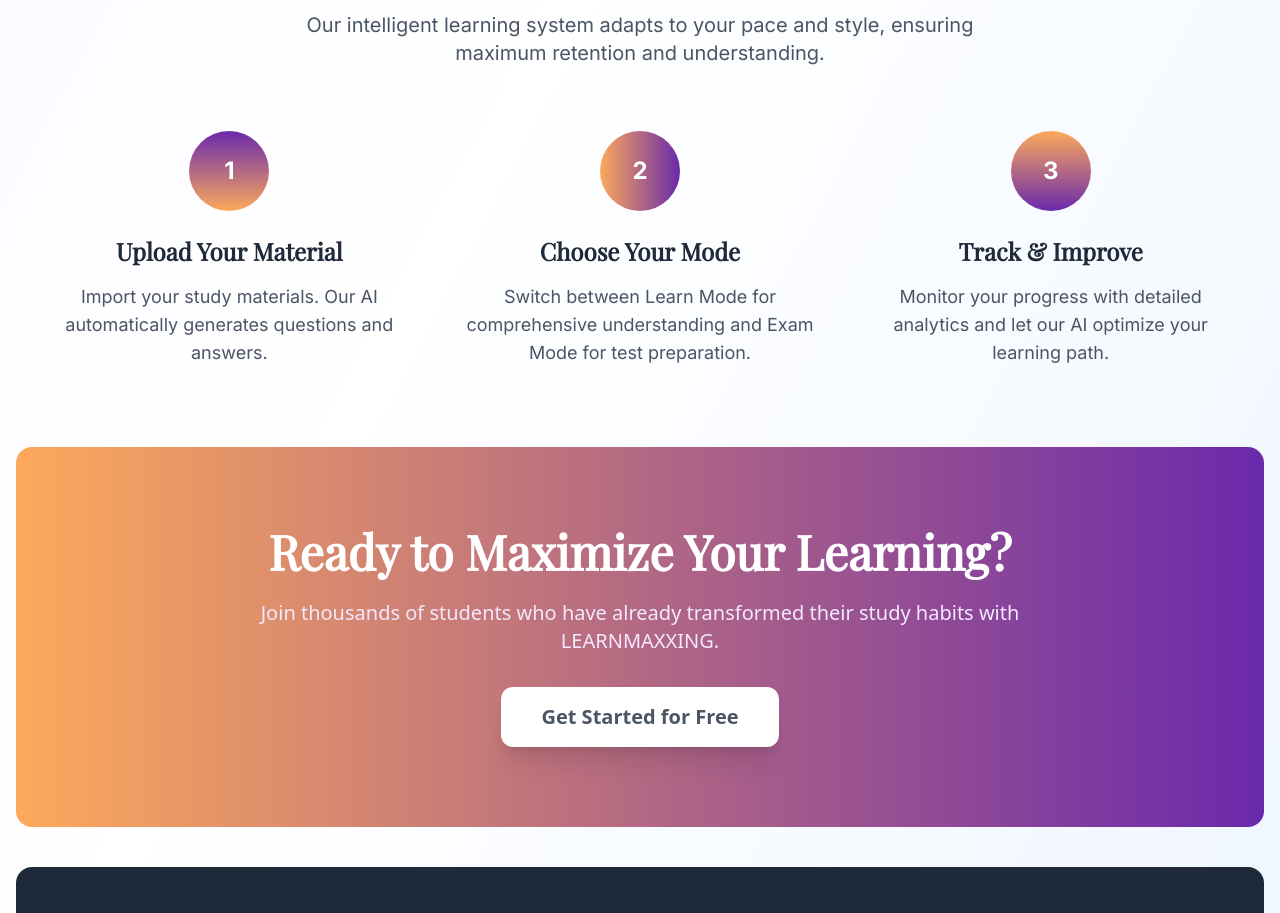
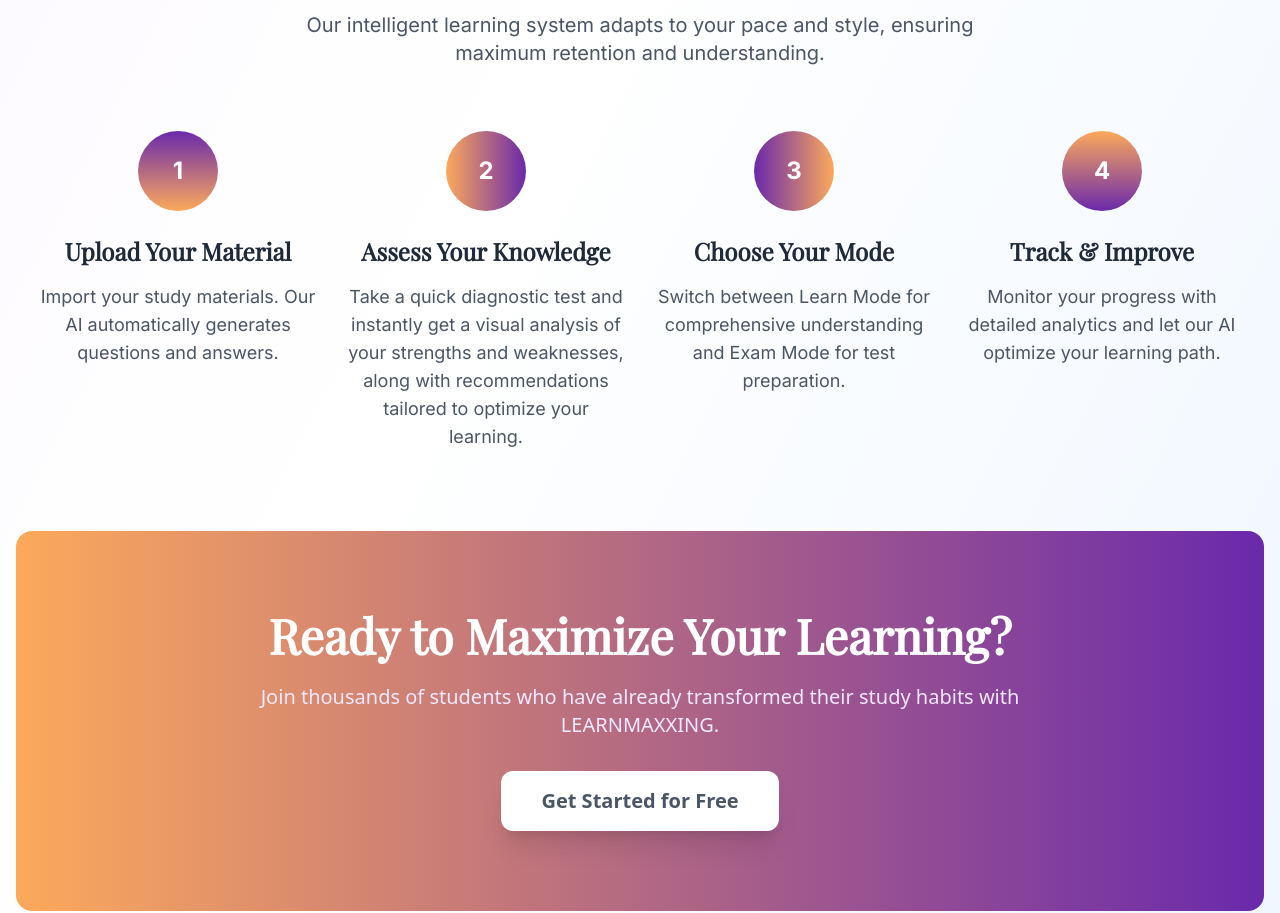
Before and after one commit to andyp1xe1/learnmaxxingFH25, a React (Vite) app in the folder learnmaxxing/: page / in a window 1280 px wide. Shown: the part 1340-2253 px from the top of the page. Built offline with nearby package versions, Linux system fonts and the light colour scheme; a web font is replaced by a local one.

Commit message:
add second step in description

```diff
--- a/learnmaxxing/src/HowItWorksSection.tsx
+++ b/learnmaxxing/src/HowItWorksSection.tsx
@@ -9,12 +9,18 @@ function HowItWorksSection() {
         },
         {
             number: "2",
-        title: "Choose Your Mode",
-        description: "Switch between Learn Mode for comprehensive understanding and Exam Mode for test preparation.",
+            title: "Assess Your Knowledge",
+            description: "Take a quick diagnostic test and instantly get a visual analysis of your strengths and weaknesses, along with recommendations tailored to optimize your learning.",
             gradient: "bg-[linear-gradient(to_left,#6a29ab,#fca95b)]"
         },
         {
         number: "3",
+        title: "Choose Your Mode",
+        description: "Switch between Learn Mode for comprehensive understanding and Exam Mode for test preparation.",
+        gradient: "bg-[linear-gradient(to_right,#6a29ab,#fca95b)]"
+        },
+        {
+        number: "4",
         title: "Track & Improve",
         description: "Monitor your progress with detailed analytics and let our AI optimize your learning path.",
         gradient: "bg-[linear-gradient(to_top,#6a29ab,#fca95b)]"
@@ -32,7 +38,7 @@ function HowItWorksSection() {
             </p>
         </div>
 
-        <div className="grid md:grid-cols-3 gap-8">
+        <div className="grid md:grid-cols-4 gap-8">
             {steps.map((step, index) => (
             <WorksStep
                 key={index}
```
Also changed, not shown: 1 other file (tests, documents, lock files or other folders). Lines whose indentation alone changed are shown as unchanged.
